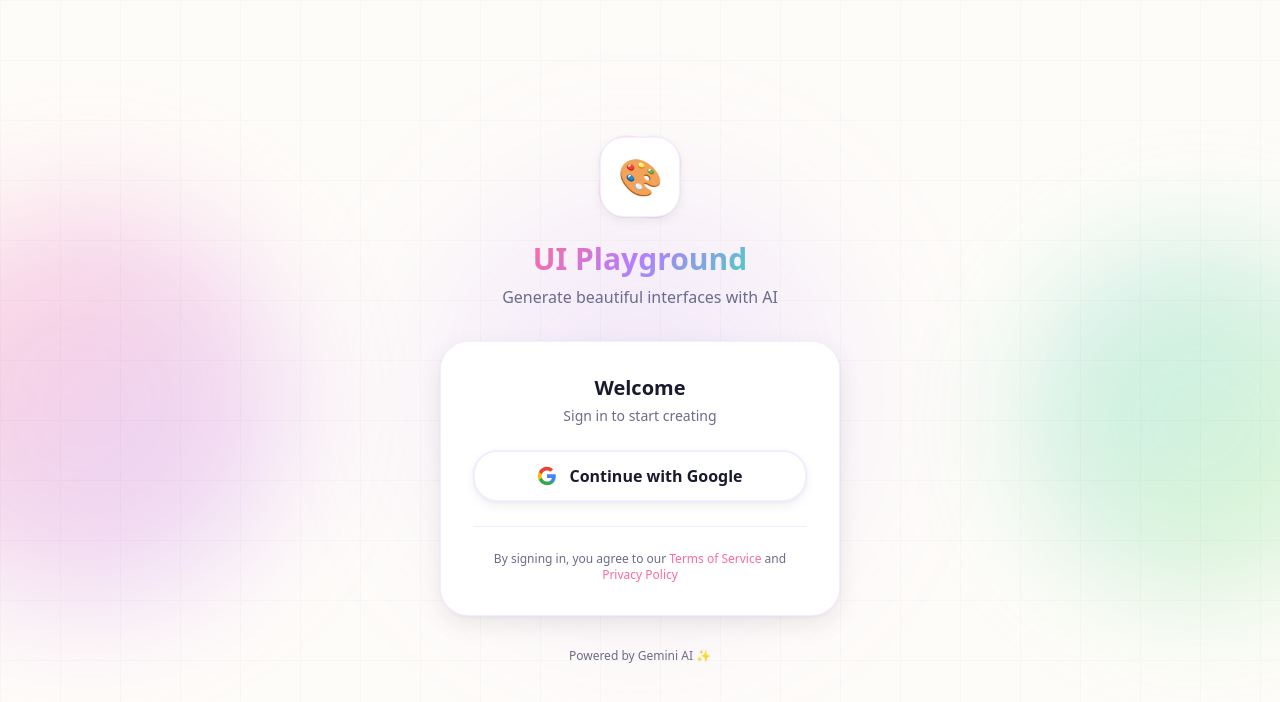
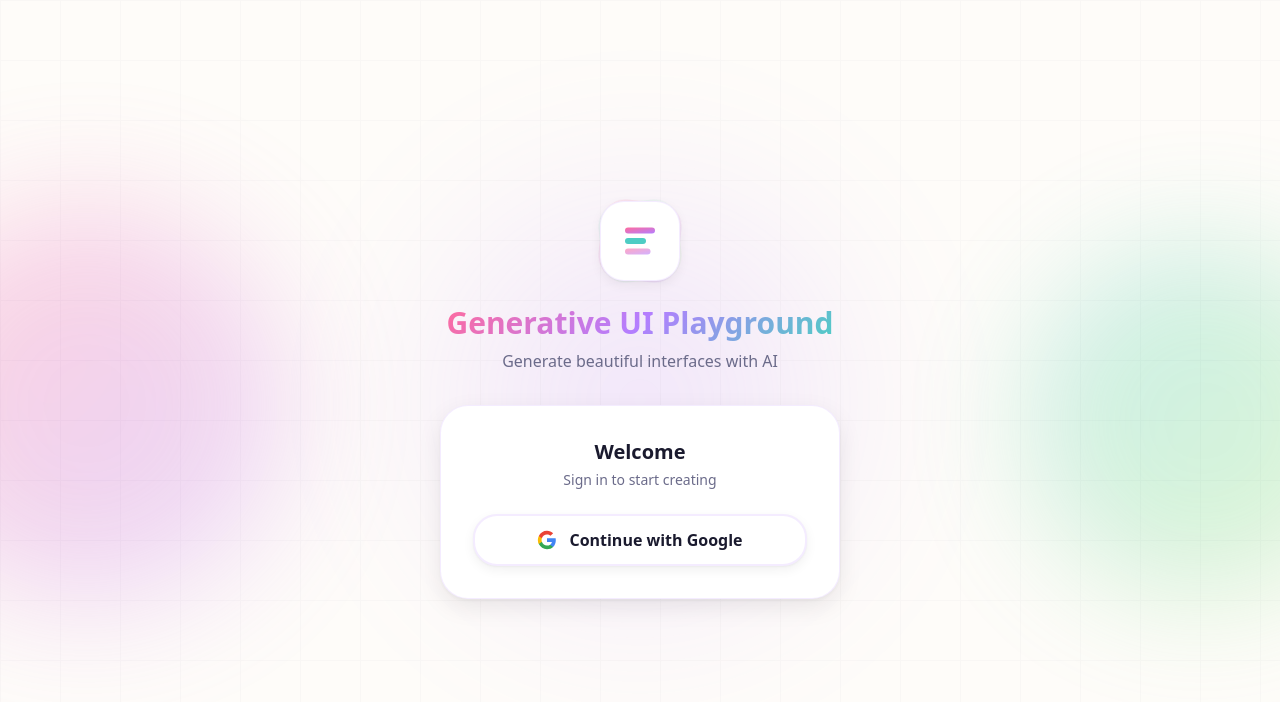
Before and after one commit to praveenss2806/generative_ui_playground, a Next.js app: page /login in a window 1280 px wide. Shown: the top 702 px of the page. Built offline with nearby package versions, Linux system fonts and the light colour scheme.

Commit message:
latest changes

```diff
--- a/app/layout.tsx
+++ b/app/layout.tsx
@@ -21,12 +21,19 @@ export const metadata: Metadata = {
   description: "A playful generative UI playground powered by Gemini. Create dynamic interfaces using natural language.",
 };
 
-// Inline script to prevent flash of wrong theme
+export const viewport = {
+  viewportFit: 'cover' as const,
+};
+
+// Inline script to prevent flash of wrong theme (defaults to dark)
 const themeScript = `
   (function() {
     const stored = localStorage.getItem('ui-playground-theme');
-    const prefersDark = window.matchMedia('(prefers-color-scheme: dark)').matches;
-    if (stored === 'dark' || (!stored && prefersDark)) {
+    const prefersLight = window.matchMedia('(prefers-color-scheme: light)').matches;
+    // Default to dark theme unless explicitly set to light or system prefers light
+    if (stored === 'light' || (!stored && prefersLight)) {
+      // Light mode - don't add dark class
+    } else {
       document.documentElement.classList.add('dark');
     }
   })();
--- a/app/login/page.tsx
+++ b/app/login/page.tsx
@@ -1,4 +1,5 @@
 import { SignInButton } from '@/components/auth/SignInButton';
+import { LogoLarge } from '@/components/layout/Logo';
 
 // Note: Redirect for authenticated users is handled by middleware
 export default function LoginPage() {
@@ -39,13 +40,13 @@ export default function LoginPage() {
           <div className="relative w-20 h-20 mx-auto mb-6">
             <div className="absolute inset-0 bg-gradient-to-br from-primary/20 to-purple/20 rounded-2xl rotate-6 animate-pulse" />
             <div className="absolute inset-0 bg-gradient-to-br from-accent/20 to-green/20 rounded-2xl -rotate-6 animate-pulse" style={{ animationDelay: '0.5s' }} />
-            <div className="relative w-full h-full bg-card rounded-2xl flex items-center justify-center border border-border shadow-soft">
-              <span className="text-4xl">🎨</span>
+            <div className="relative w-full h-full bg-card rounded-2xl flex items-center justify-center border border-border shadow-soft p-3">
+              <LogoLarge />
             </div>
           </div>
 
           <h1 className="text-3xl font-bold mb-2">
-            <span className="gradient-text">UI Playground</span>
+            <span className="gradient-text">Generative UI Playground</span>
           </h1>
           <p className="text-muted-foreground">
             Generate beautiful interfaces with AI
@@ -63,24 +64,8 @@ export default function LoginPage() {
           </div>
 
           <SignInButton className="w-full" />
-
-          <div className="mt-6 pt-6 border-t border-border">
-            <p className="text-xs text-center text-muted-foreground">
-              By signing in, you agree to our{' '}
-              <span className="text-primary hover:underline cursor-pointer">Terms of Service</span>
-              {' '}and{' '}
-              <span className="text-primary hover:underline cursor-pointer">Privacy Policy</span>
-            </p>
-          </div>
         </div>
 
-        {/* Footer */}
-        <p
-          className="text-center text-xs text-muted-foreground mt-8 animate-fadeIn"
-          style={{ animationDelay: '0.2s' }}
-        >
-          Powered by Gemini AI ✨
-        </p>
       </div>
     </div>
   );
--- a/app/page.tsx
+++ b/app/page.tsx
@@ -126,7 +126,7 @@ export default function Home() {
         </div>
 
         {/* Bottom Command Bar */}
-        <div className="flex-shrink-0 pt-4 pb-safe">
+        <div className="flex-shrink-0 pt-4 safe-bottom">
           {/* Expandable Chat History */}
           {isChatExpanded && hasMessages && (
             <div className="mb-3 max-h-[35vh] overflow-y-auto rounded-xl bg-card border border-border shadow-soft-lg animate-slideUp">
--- a/components/layout/AppShell.tsx
+++ b/components/layout/AppShell.tsx
@@ -3,6 +3,7 @@
 import { ReactNode } from 'react';
 import { ThemeToggle } from '@/components/ui/theme-toggle';
 import { UserMenu } from '@/components/auth/UserMenu';
+import { Logo } from '@/components/layout/Logo';
 
 interface AppShellProps {
   children: ReactNode;
@@ -47,8 +48,8 @@ export function AppShell({ children }: AppShellProps) {
               {/* Logo */}
               <div className="relative group cursor-pointer flex-shrink-0">
                 <div className="absolute -inset-1 bg-gradient-to-r from-[#FF6B9D] via-[#B47EFF] to-[#4ECDC4] rounded-xl blur opacity-40 group-hover:opacity-60 transition-opacity duration-300" />
-                <div className="relative w-8 h-8 sm:w-9 sm:h-9 rounded-lg bg-card flex items-center justify-center border border-border overflow-hidden">
-                  <span className="text-base sm:text-lg">🎨</span>
+                <div className="relative w-8 h-8 sm:w-9 sm:h-9 rounded-lg bg-card flex items-center justify-center border border-border overflow-hidden p-1">
+                  <Logo size="md" />
                 </div>
               </div>
 
--- /dev/null
+++ b/components/layout/Logo.tsx
@@ -0,0 +1,59 @@
+'use client';
+
+interface LogoProps {
+  size?: 'sm' | 'md' | 'lg';
+  className?: string;
+}
+
+const sizeMap = {
+  sm: 'w-6 h-6',
+  md: 'w-8 h-8',
+  lg: 'w-12 h-12',
+};
+
+export function Logo({ size = 'md', className = '' }: LogoProps) {
+  return (
+    <svg
+      viewBox="0 0 32 32"
+      fill="none"
+      xmlns="http://www.w3.org/2000/svg"
+      className={`${sizeMap[size]} ${className}`}
+    >
+      <defs>
+        <linearGradient id="logoGrad" x1="0%" y1="0%" x2="100%" y2="100%">
+          <stop offset="0%" stopColor="#FF6B9D" />
+          <stop offset="100%" stopColor="#B47EFF" />
+        </linearGradient>
+      </defs>
+
+      {/* Three stacked bars - minimal UI representation */}
+      <rect x="6" y="7" width="20" height="4" rx="2" fill="url(#logoGrad)" />
+      <rect x="6" y="14" width="14" height="4" rx="2" fill="#4ECDC4" />
+      <rect x="6" y="21" width="17" height="4" rx="2" fill="url(#logoGrad)" opacity="0.6" />
+    </svg>
+  );
+}
+
+// Larger version for login page
+export function LogoLarge({ className = '' }: { className?: string }) {
+  return (
+    <svg
+      viewBox="0 0 32 32"
+      fill="none"
+      xmlns="http://www.w3.org/2000/svg"
+      className={`w-12 h-12 ${className}`}
+    >
+      <defs>
+        <linearGradient id="logoGradLg" x1="0%" y1="0%" x2="100%" y2="100%">
+          <stop offset="0%" stopColor="#FF6B9D" />
+          <stop offset="100%" stopColor="#B47EFF" />
+        </linearGradient>
+      </defs>
+
+      {/* Three stacked bars - minimal UI representation */}
+      <rect x="6" y="7" width="20" height="4" rx="2" fill="url(#logoGradLg)" />
+      <rect x="6" y="14" width="14" height="4" rx="2" fill="#4ECDC4" />
+      <rect x="6" y="21" width="17" height="4" rx="2" fill="url(#logoGradLg)" opacity="0.6" />
+    </svg>
+  );
+}
--- a/hooks/useTheme.tsx
+++ b/hooks/useTheme.tsx
@@ -15,7 +15,7 @@ const ThemeContext = createContext<ThemeContextType | undefined>(undefined);
 const THEME_KEY = 'ui-playground-theme';
 
 function getInitialTheme(): Theme {
-  if (typeof window === 'undefined') return 'light';
+  if (typeof window === 'undefined') return 'dark';
 
   // Check localStorage first
   const stored = localStorage.getItem(THEME_KEY);
@@ -23,16 +23,16 @@ function getInitialTheme(): Theme {
     return stored;
   }
 
-  // Fall back to system preference
-  if (window.matchMedia('(prefers-color-scheme: dark)').matches) {
-    return 'dark';
+  // Fall back to system preference, default to dark if no preference
+  if (window.matchMedia('(prefers-color-scheme: light)').matches) {
+    return 'light';
   }
 
-  return 'light';
+  return 'dark';
 }
 
 export function ThemeProvider({ children }: { children: ReactNode }) {
-  const [theme, setThemeState] = useState<Theme>('light');
+  const [theme, setThemeState] = useState<Theme>('dark');
   const [mounted, setMounted] = useState(false);
 
   useEffect(() => {
```
Also changed, not shown: app/icon.svg (added).
